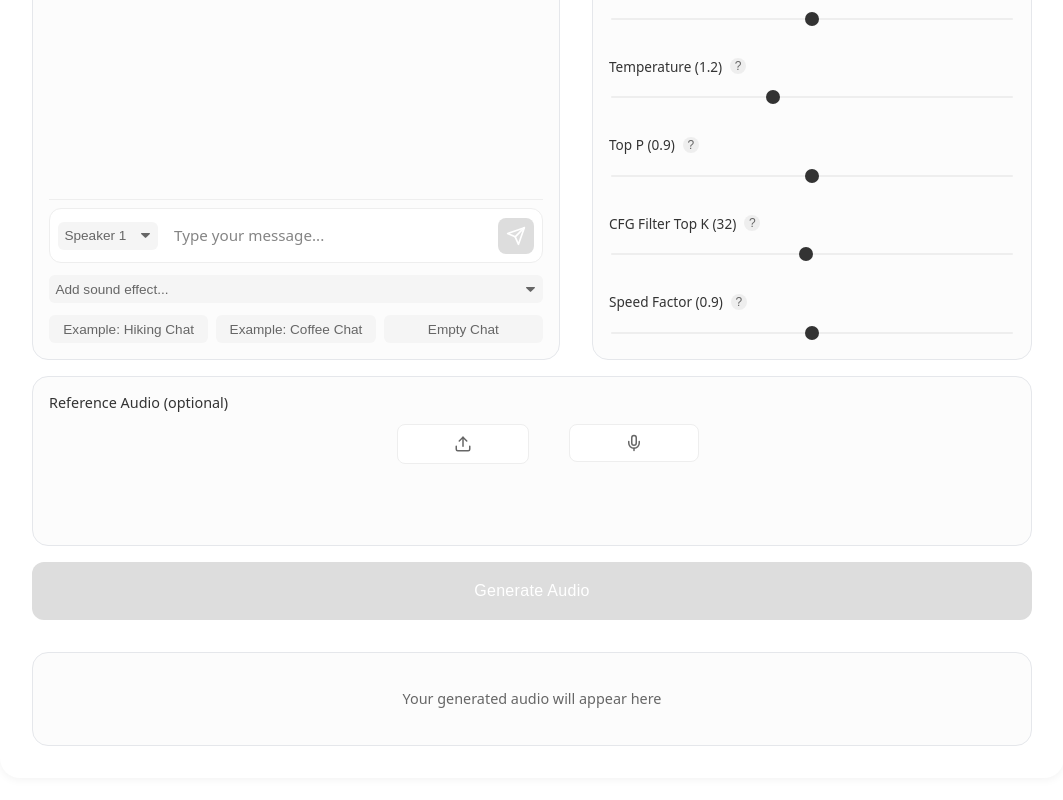
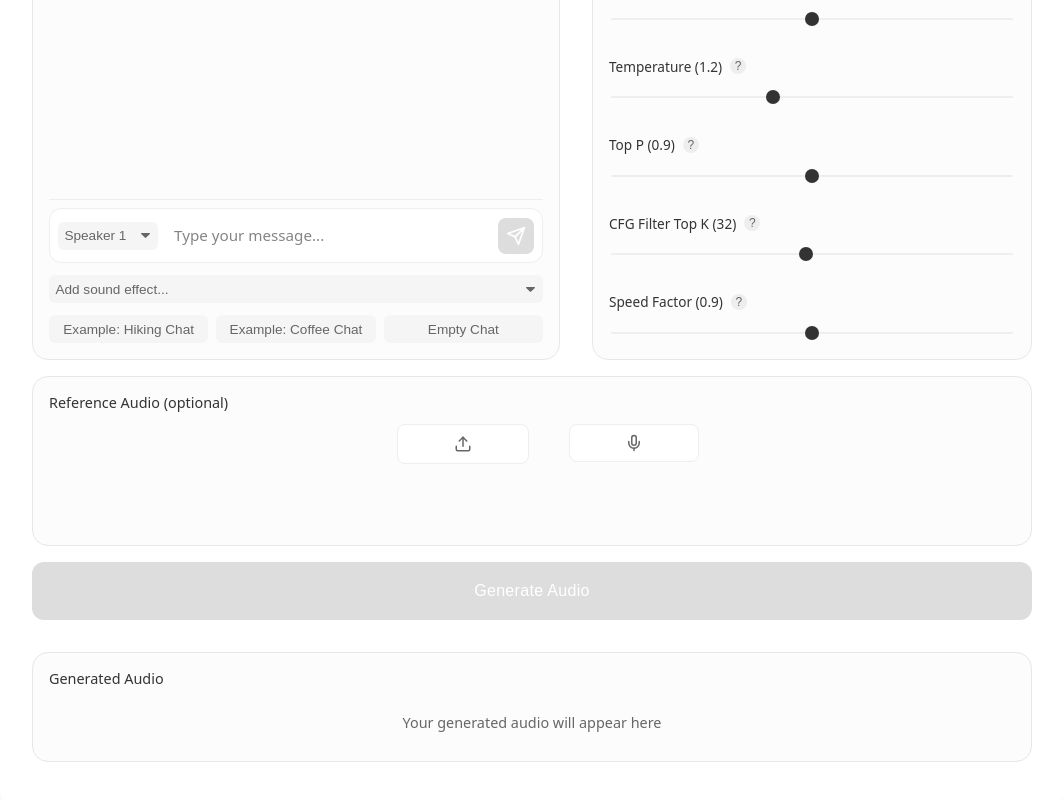
Before and after one commit to minettekaum/text_to_speech, a SvelteKit app in the folder frontend/: page / in a window 1280 px wide. Shown: the part 448-1248 px from the top of the page, without its empty margins (108-1171 px from the left). Built offline with nearby package versions, Linux system fonts and the light colour scheme.

Commit message:
small fixes

```diff
--- a/frontend/src/routes/home.svelte
+++ b/frontend/src/routes/home.svelte
@@ -700,7 +700,9 @@
         </div>
 
         <div class="output-container">
-            <div class="output-audio">
+            <h3>Generated Audio</h3>
+            <div class="audio-controls">
+                <div class="audio-preview-container">
                     {#if error}
                         <p class="error-message">{error}</p>
                     {:else if audioUrl}
@@ -736,6 +738,7 @@
                     {/if}
                 </div>
             </div>
+        </div>
     </section>
 </main>
 
@@ -1215,26 +1218,41 @@
     }
 
     .output-container {
-        padding: 0;
-    }
-
-    .output-audio {
         background: #fcfcfc;
         border-radius: 16px;
         padding: 1rem;
-        min-height: 60px;
-        display: flex;
+        margin-bottom: 1rem;
+        border: 1px solid #e5e7eb;
+    }
+
+    .output-container h3 {
+        font-size: 0.9rem;
+        margin: 0 0 0.75rem 0;
+        font-weight: 500;
+    }
+
+    .audio-controls {
+        display: flex;
+        flex-direction: column;
+        gap: 0.75rem;
+        min-height: 45px;
+        justify-content: flex-start;
+    }
+
+    .audio-preview-container {
+        flex: 1;
+        display: flex;
+        align-items: center;
         justify-content: center;
-        align-items: center;
-        border: 1px solid #e5e7eb;
-    }
-
-    .output-audio .audio-preview {
+        min-height: 45px;
+    }
+
+    .audio-preview {
         width: 100%;
         max-width: 500px;
     }
 
-    .output-audio .audio-controls {
+    .audio-preview .audio-controls {
         display: flex;
         flex-direction: row;
         align-items: center;
@@ -1242,7 +1260,7 @@
         width: 100%;
     }
 
-    .output-audio audio {
+    .audio-preview audio {
         flex: 1;
         height: 36px;
     }
```
Lines whose indentation alone changed are shown as unchanged.
